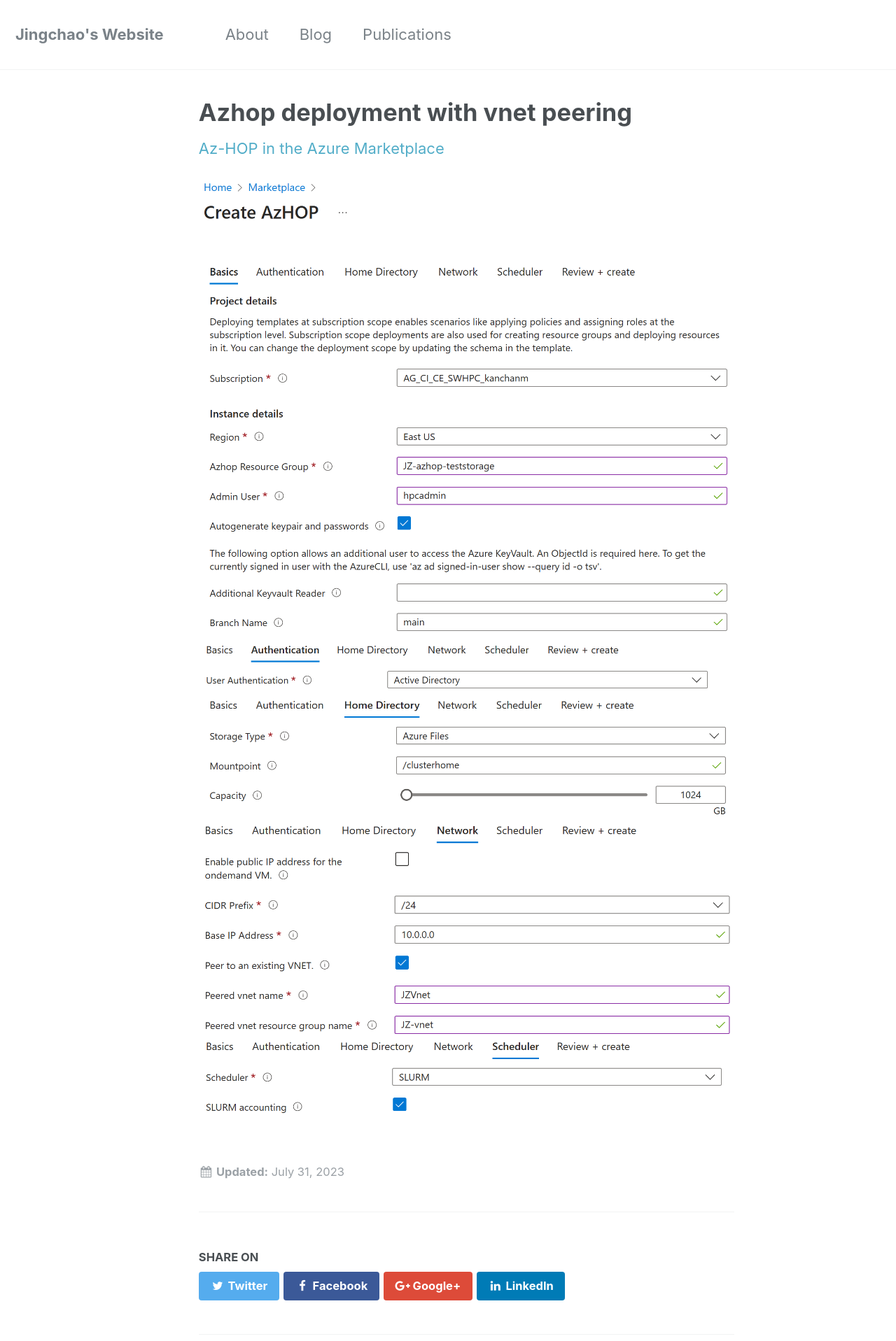
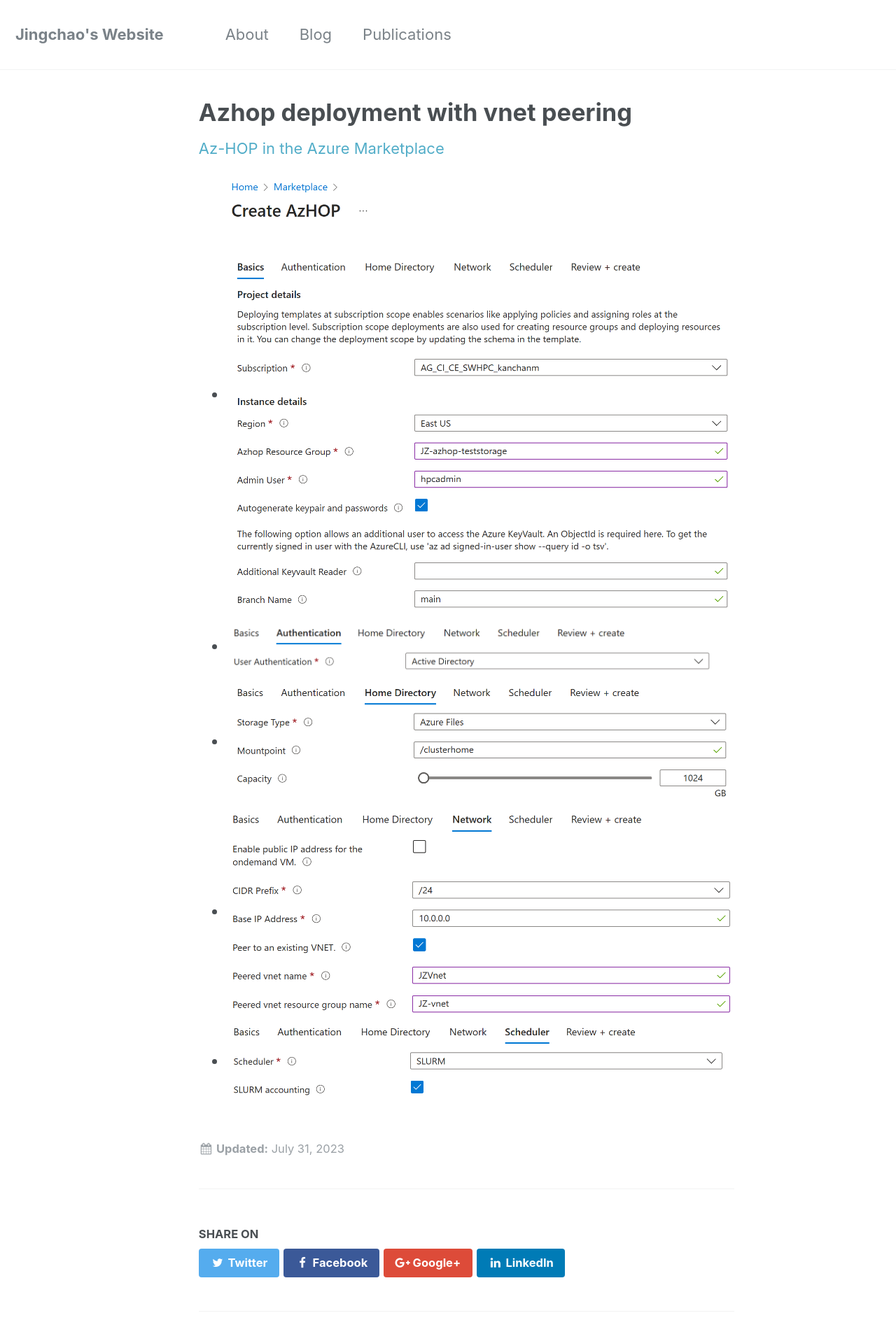
Before and after one commit to JingchaoZhang/JingchaoZhang.github.io, a Jekyll site: the page built from _posts/2023-07-31-Azhop deployment with vnet peering.md, in a window 1280 px wide. Shown: the top 1917 px of the page at 70% size. Built offline with Jekyll 4.4.1, drawn with Linux system fonts in a browser that asks for light colours.

Commit message:
Update 2023-07-31-Azhop deployment with vnet peering.md

```diff
--- a/_posts/2023-07-31-Azhop deployment with vnet peering.md
+++ b/_posts/2023-07-31-Azhop deployment with vnet peering.md
@@ -5,8 +5,8 @@
 
 [Az-HOP in the Azure Marketplace](https://techcommunity.microsoft.com/t5/azure-high-performance-computing/az-hop-in-the-azure-marketplace/ba-p/3829838)
 
-![Figure_1](https://raw.githubusercontent.com/JingchaoZhang/JingchaoZhang.github.io/master/_posts/2023-07-31-figures/1.png)
-![Figure_2](https://raw.githubusercontent.com/JingchaoZhang/JingchaoZhang.github.io/master/_posts/2023-07-31-figures/2.png)
-![Figure_3](https://raw.githubusercontent.com/JingchaoZhang/JingchaoZhang.github.io/master/_posts/2023-07-31-figures/3.png)
-![Figure_4](https://raw.githubusercontent.com/JingchaoZhang/JingchaoZhang.github.io/master/_posts/2023-07-31-figures/4.png)
-![Figure_5](https://raw.githubusercontent.com/JingchaoZhang/JingchaoZhang.github.io/master/_posts/2023-07-31-figures/5.png)
+- ![Figure_1](https://raw.githubusercontent.com/JingchaoZhang/JingchaoZhang.github.io/master/_posts/2023-07-31-figures/1.png)
+- ![Figure_2](https://raw.githubusercontent.com/JingchaoZhang/JingchaoZhang.github.io/master/_posts/2023-07-31-figures/2.png)
+- ![Figure_3](https://raw.githubusercontent.com/JingchaoZhang/JingchaoZhang.github.io/master/_posts/2023-07-31-figures/3.png)
+- ![Figure_4](https://raw.githubusercontent.com/JingchaoZhang/JingchaoZhang.github.io/master/_posts/2023-07-31-figures/4.png)
+- ![Figure_5](https://raw.githubusercontent.com/JingchaoZhang/JingchaoZhang.github.io/master/_posts/2023-07-31-figures/5.png)
```
